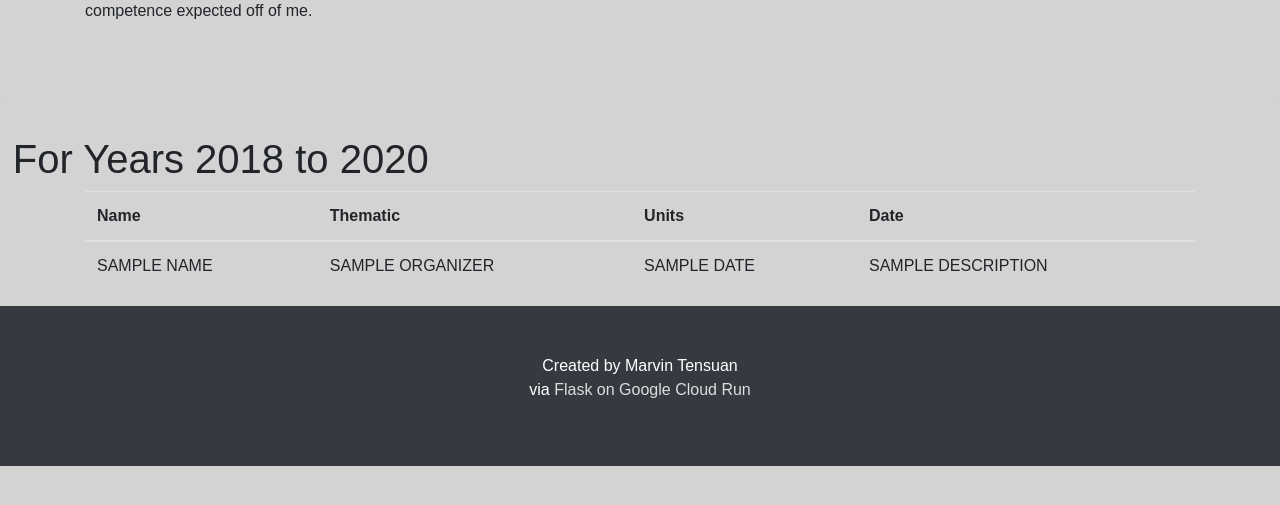
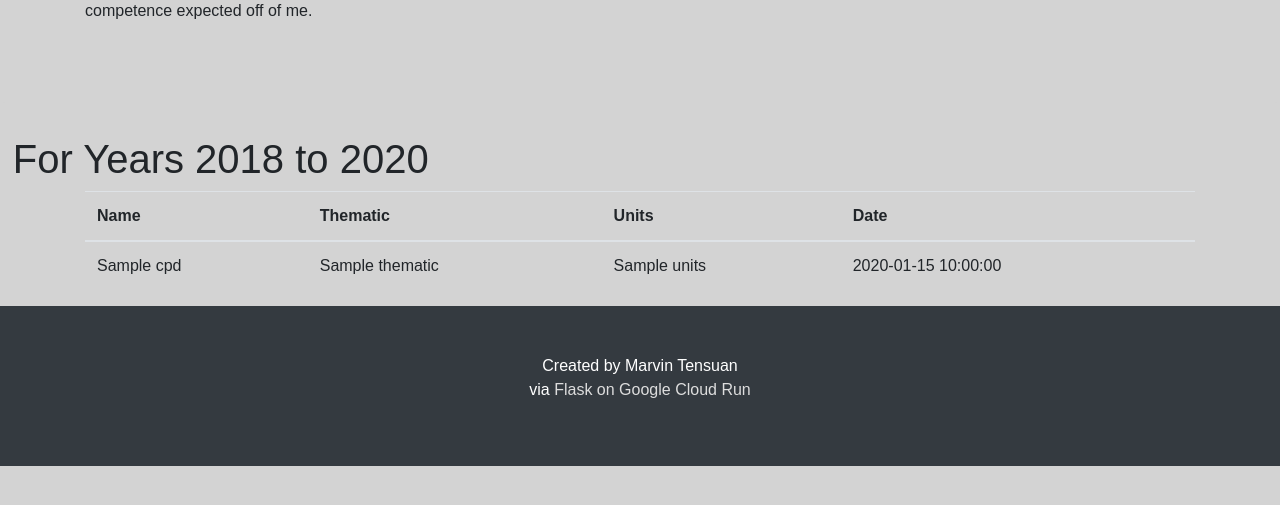
Before and after one commit to marvintensuan/cv-flask, a Flask app: template mrvn_flask/templates/list_of_cpds.html in a window 1280 px wide. Shown: the part 201-706 px from the top of the page. Run offline with Flask 2, Linux system fonts and the light colour scheme; the template is opened without the code that fills it: most values are stand-ins (such as "Sample title", 1, 10 or a date in 2020); parts of the project's set-up code (start-up, migrations or seed data) failed here and were passed over; some libraries are stand-ins or nearby versions.

Commit message:
Added Jinja templating to list_of_cpds.html

```diff
--- a/mrvn_flask/templates/list_of_cpds.html
+++ b/mrvn_flask/templates/list_of_cpds.html
@@ -35,21 +35,16 @@ Continuing Professional Education, PICPA, Philippine Institute of Certified Publ
                     <th>Date</th>
                 </tr>
             </thead>
-
             <tbody>
-            <!--- JINJA HERE -->
-                <tr>
-                    <td> SAMPLE NAME</td>
-                    <td> SAMPLE ORGANIZER</td>
-                    <td> SAMPLE DATE</td>
-
-                    <td>SAMPLE DESCRIPTION</td>
-
-                </tr>
-            <!--- END JINJA-->
+            {% for cpd in context_cpd%}
+            <tr>
+                <td style='max-width: 480px;'>{{ cpd['name'] }}</td>
+                <td>{{ cpd['thematic'] }}</td>
+                <td>{{ cpd['units'] }}</td>
+                <td>{{ cpd['cpd_date'] }}</td>
+            </tr>
+            {% endfor %}
             </tbody>
-
         </table>
     </section>
-
 {% endblock %}
```
